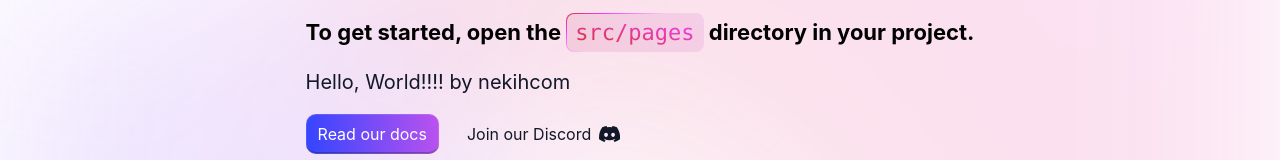
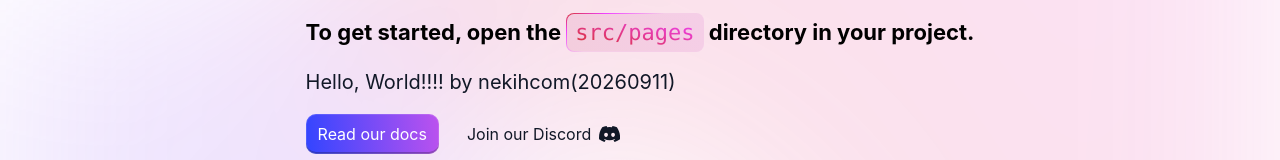
Before and after one commit to nekihcom/portfolio, an Astro site: page / in a window 1280 px wide. Shown: the part 345-505 px from the top of the page. Built offline with nearby package versions, Linux system fonts and the light colour scheme; Astro itself is replaced by a stand-in of ours.

Commit message:
デプロイテスト

```diff
--- a/src/components/Welcome.astro
+++ b/src/components/Welcome.astro
@@ -14,7 +14,7 @@ import background from '../assets/background.svg';
 				To get started, open the <code><pre>src/pages</pre></code> directory in your project.
 			</h1>
 			<h2>
-				Hello, World!!!! by nekihcom
+				Hello, World!!!! by nekihcom(20260911)
 			</h2>
 			<section id="links">
 				<a class="button" href="https://docs.astro.build">Read our docs</a>
```
